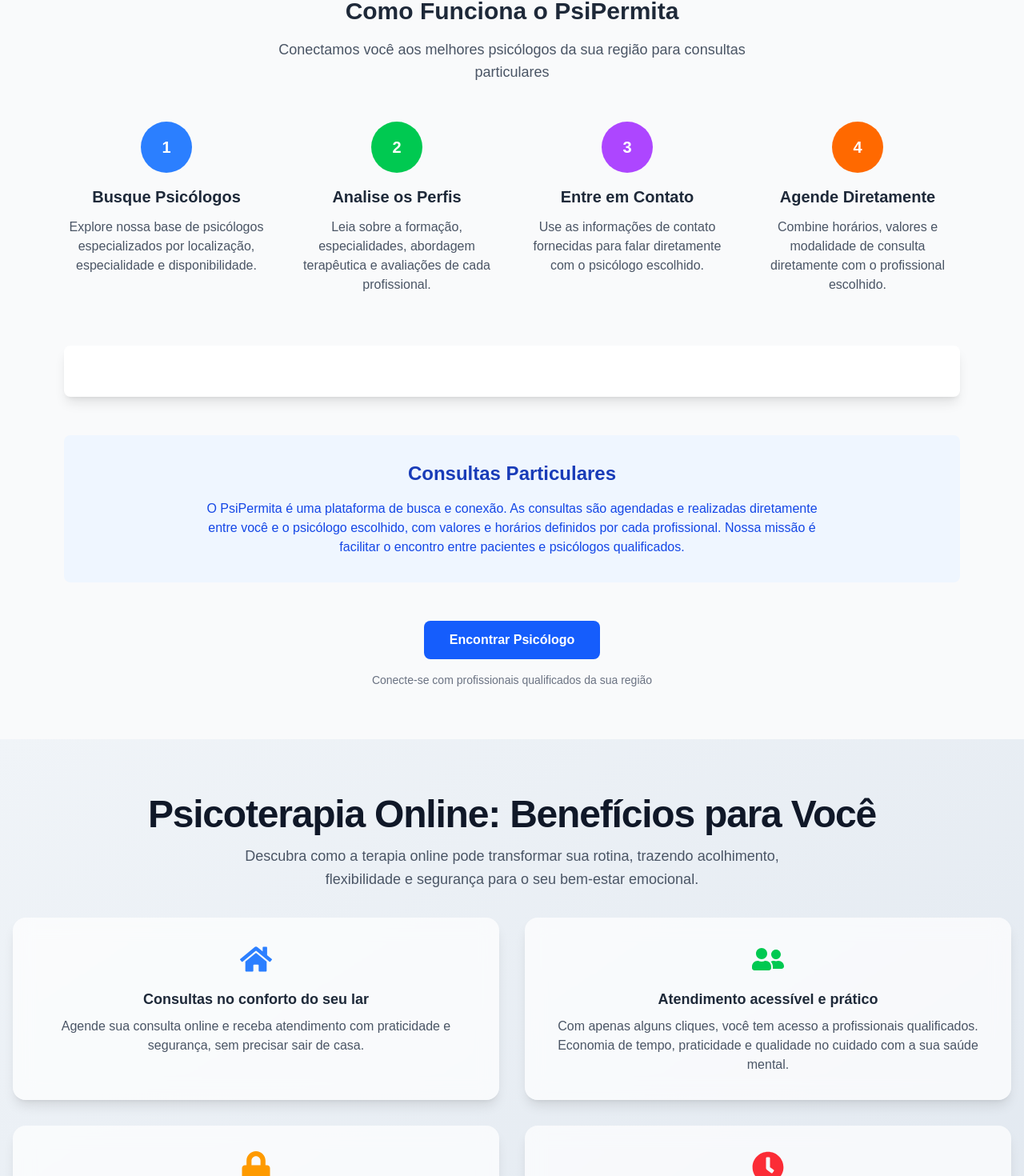
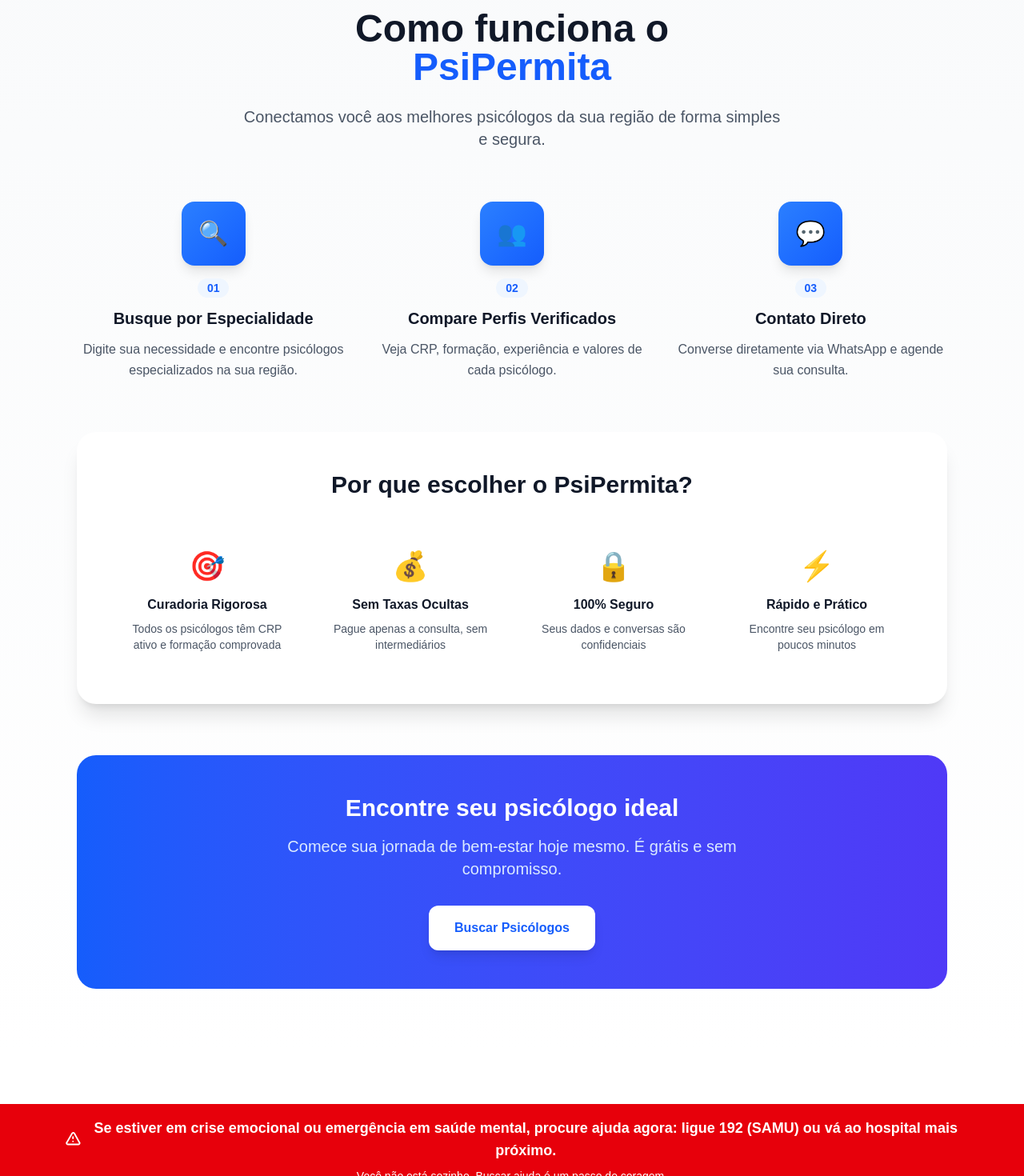
Before and after one commit to Lucasemanuel62/PsiPermita, a Next.js app: page / in a window 1280 px wide. Shown: the part 868-2338 px from the top of the page at 80% size. Built offline with nearby package versions, Linux system fonts and the light colour scheme.

Commit message:
Unificação dos componentes da tela inicial

```diff
--- a/src/app/components/CardSobre.tsx
+++ /dev/null
@@ -1,64 +0,0 @@
-import { FaHome, FaUserFriends, FaLock, FaClock } from "react-icons/fa";
-
-export default function CardSobre() {
-    const cardsData = [
-        {
-            id: 1,
-            title: 'Consultas no conforto do seu lar',
-            description: 'Agende sua consulta online e receba atendimento com praticidade e segurança, sem precisar sair de casa.',
-            icon: <FaHome className="w-10 h-10 text-blue-500" />,
-            color: 'bg-white/70 backdrop-blur-md shadow-lg',
-        },
-        {
-            id: 2,
-            title: 'Atendimento acessível e prático',
-            description: 'Com apenas alguns cliques, você tem acesso a profissionais qualificados. Economia de tempo, praticidade e qualidade no cuidado com a sua saúde mental.',
-            icon: <FaUserFriends className="w-10 h-10 text-green-500" />,
-            color: 'bg-white/70 backdrop-blur-md shadow-lg',
-        },
-        {
-            id: 3,
-            title: 'Privacidade e segurança garantidas',
-            description: 'Suas sessões são realizadas em ambiente seguro e sigiloso, preservando sua confidencialidade.',
-            icon: <FaLock className="w-10 h-10 text-amber-500" />,
-            color: 'bg-white/70 backdrop-blur-md shadow-lg',
-        },
-        {
-            id: 4,
-            title: 'Flexibilidade para sua rotina',
-            description: 'Escolha o melhor horário e local para suas consultas. A psicoterapia online se adapta ao seu dia a dia.',
-            icon: <FaClock className="w-10 h-10 text-red-500" />,
-            color: 'bg-white/70 backdrop-blur-md shadow-lg',
-        },
-    ];
-    return (
-        <section className="w-full min-h-[60vh] py-16 bg-gradient-to-br from-[#f0f4f8] to-[#e0e7ef]">
-            <div className="max-w-7xl mx-auto px-4">
-                <h2 className="text-center text-4xl sm:text-5xl font-extrabold tracking-tight leading-tight text-gray-900 mb-2">
-                    Psicoterapia Online: Benefícios para Você
-                </h2>
-                <p className="mx-auto max-w-2xl pb-8 text-center text-lg text-gray-600 leading-relaxed">
-                    Descubra como a terapia online pode transformar sua rotina, trazendo acolhimento, flexibilidade e segurança para o seu bem-estar emocional.
-                </p>
-                <div className="grid grid-cols-1 sm:grid-cols-2 gap-8">
-                    {cardsData.map((card) => (
-                        <div
-                            key={card.id}
-                            className={`rounded-2xl p-8 flex flex-col items-center text-center ${card.color} transition duration-300 hover:shadow-2xl hover:scale-[1.03]`}
-                            tabIndex={0}
-                        >
-                            <div className="mb-4">{card.icon}</div>
-                            <h3 className="text-lg font-bold text-gray-800 mb-2">{card.title}</h3>
-                            <p className="text-gray-600 text-base">{card.description}</p>
-                        </div>
-                    ))}
-                </div>
-                <div className="mt-12 text-center">
-                    <button aria-label="Agendar consulta" className="inline-flex items-center justify-center bg-blue-600 hover:bg-blue-700 text-white font-semibold py-3 px-7 rounded-xl shadow-md transition-all duration-300 focus-visible:outline-none focus-visible:ring-2 focus-visible:ring-blue-400/60 focus-visible:ring-offset-2 focus-visible:ring-offset-gray-50">
-                        Agendar minha consulta
-                    </button>
-                </div>
-            </div>
-        </section>
-    )
-}
--- a/src/app/components/funcionamento.tsx
+++ b/src/app/components/funcionamento.tsx
@@ -1,97 +1,103 @@
+'use client'
+import { useRouter } from 'next/navigation'
+
+const steps = [
+    {
+        number: "01",
+        icon: "🔍",
+        title: "Busque por Especialidade",
+        description: "Digite sua necessidade e encontre psicólogos especializados na sua região.",
+    },
+    {
+        number: "02",
+        icon: "👥",
+        title: "Compare Perfis Verificados",
+        description: "Veja CRP, formação, experiência e valores de cada psicólogo.",
+    },
+    {
+        number: "03",
+        icon: "💬",
+        title: "Contato Direto",
+        description: "Converse diretamente via WhatsApp e agende sua consulta.",
+    }
+]
+
+const differentials = [
+    { icon: "🎯", title: "Curadoria Rigorosa", text: "Todos os psicólogos têm CRP ativo e formação comprovada" },
+    { icon: "💰", title: "Sem Taxas Ocultas", text: "Pague apenas a consulta, sem intermediários" },
+    { icon: "🔒", title: "100% Seguro", text: "Seus dados e conversas são confidenciais" },
+    { icon: "⚡", title: "Rápido e Prático", text: "Encontre seu psicólogo em poucos minutos" }
+]
+
 export default function Funcionamento() {
+    const router = useRouter()
+
     return (
-        <section className="py-16 bg-gray-50">
-            <div className="max-w-6xl mx-auto px-4">
-                {/* Título da seção */}
-                <div className="text-center mb-12">
-                    <h2 className="text-3xl font-bold text-gray-800 mb-4">
-                        Como Funciona o PsiPermita
+        <section className="py-20 bg-gradient-to-b from-gray-50 to-white">
+            <div className="max-w-6xl mx-auto px-4 sm:px-6 lg:px-8">
+                {/* Header */}
+                <div className="text-center mb-16">
+                    <h2 className="text-4xl lg:text-5xl font-bold text-gray-900 mb-6">
+                        Como funciona o
+                        <span className="text-blue-600 block">PsiPermita</span>
                     </h2>
-                    <p className="text-lg text-gray-600 max-w-2xl mx-auto">
-                        Conectamos você aos melhores psicólogos da sua região para consultas particulares
+                    <p className="text-xl text-gray-600 max-w-2xl mx-auto">
+                        Conectamos você aos melhores psicólogos da sua região de forma simples e segura.
                     </p>
                 </div>
 
-                {/* Passo a passo */}
-                <div className="grid md:grid-cols-2 lg:grid-cols-4 gap-8">
-                    {/* Passo 1 */}
-                    <div className="text-center">
-                        <div className="w-16 h-16 bg-blue-500 rounded-full flex items-center justify-center mx-auto mb-4">
-                            <span className="text-white text-xl font-bold">1</span>
+                {/* Steps */}
+                <div className="grid sm:grid-cols-3 gap-8 mb-16">
+                    {steps.map((step, index) => (
+                        <div key={index} className="text-center">
+                            <div className="w-20 h-20 bg-gradient-to-br from-blue-500 to-blue-600 rounded-2xl flex items-center justify-center mx-auto mb-4 shadow-lg">
+                                <span className="text-3xl">{step.icon}</span>
+                            </div>
+                            <div className="mb-3">
+                                <span className="text-sm font-bold text-blue-600 bg-blue-50 px-3 py-1 rounded-full">
+                                    {step.number}
+                                </span>
+                            </div>
+                            <h3 className="text-xl font-bold text-gray-900 mb-3">
+                                {step.title}
+                            </h3>
+                            <p className="text-gray-600 leading-relaxed">
+                                {step.description}
+                            </p>
                         </div>
-                        <h3 className="text-xl font-semibold text-gray-800 mb-3">
-                            Busque Psicólogos
-                        </h3>
-                        <p className="text-gray-600">
-                            Explore nossa base de psicólogos especializados por localização, especialidade e disponibilidade.
-                        </p>
-                    </div>
+                    ))}
+                </div>
 
-                    {/* Passo 2 */}
-                    <div className="text-center">
-                        <div className="w-16 h-16 bg-green-500 rounded-full flex items-center justify-center mx-auto mb-4">
-                            <span className="text-white text-xl font-bold">2</span>
-                        </div>
-                        <h3 className="text-xl font-semibold text-gray-800 mb-3">
-                            Analise os Perfis
-                        </h3>
-                        <p className="text-gray-600">
-                            Leia sobre a formação, especialidades, abordagem terapêutica e avaliações de cada profissional.
-                        </p>
-                    </div>
-
-                    {/* Passo 3 */}
-                    <div className="text-center">
-                        <div className="w-16 h-16 bg-purple-500 rounded-full flex items-center justify-center mx-auto mb-4">
-                            <span className="text-white text-xl font-bold">3</span>
-                        </div>
-                        <h3 className="text-xl font-semibold text-gray-800 mb-3">
-                            Entre em Contato
-                        </h3>
-                        <p className="text-gray-600">
-                            Use as informações de contato fornecidas para falar diretamente com o psicólogo escolhido.
-                        </p>
-                    </div>
-
-                    {/* Passo 4 */}
-                    <div className="text-center">
-                        <div className="w-16 h-16 bg-orange-500 rounded-full flex items-center justify-center mx-auto mb-4">
-                            <span className="text-white text-xl font-bold">4</span>
-                        </div>
-                        <h3 className="text-xl font-semibold text-gray-800 mb-3">
-                            Agende Diretamente
-                        </h3>
-                        <p className="text-gray-600">
-                            Combine horários, valores e modalidade de consulta diretamente com o profissional escolhido.
-                        </p>
+                {/* Differentials */}
+                <div className="bg-white rounded-3xl shadow-xl p-8 lg:p-12 mb-16">
+                    <h3 className="text-3xl font-bold text-center text-gray-900 mb-12">
+                        Por que escolher o PsiPermita?
+                    </h3>
+                    <div className="grid sm:grid-cols-2 lg:grid-cols-4 gap-6">
+                        {differentials.map((item, index) => (
+                            <div key={index} className="text-center p-4">
+                                <div className="text-4xl mb-4">{item.icon}</div>
+                                <h4 className="font-bold text-gray-900 mb-2">{item.title}</h4>
+                                <p className="text-gray-600 text-sm">{item.text}</p>
+                            </div>
+                        ))}
                     </div>
                 </div>
 
-                {/* imagem aqui */}
-                <div className="mt-16 bg-white rounded-lg shadow-lg p-8">
-
-                </div>
-
-                {/* Informações sobre consultas particulares */}
-                <div className="mt-12 bg-blue-50 rounded-lg p-8 text-center">
-                    <h3 className="text-2xl font-semibold text-blue-800 mb-4">
-                        Consultas Particulares
+                {/* CTA Section */}
+                <div className="text-center bg-gradient-to-r from-blue-600 to-indigo-600 rounded-3xl p-12 text-white">
+                    <h3 className="text-3xl font-bold mb-4">
+                        Encontre seu psicólogo ideal
                     </h3>
-                    <p className="text-blue-700 max-w-3xl mx-auto">
-                        O PsiPermita é uma plataforma de busca e conexão. As consultas são agendadas e realizadas
-                        diretamente entre você e o psicólogo escolhido, com valores e horários definidos por cada profissional.
-                        Nossa missão é facilitar o encontro entre pacientes e psicólogos qualificados.
+                    <p className="text-xl text-blue-100 mb-8 max-w-2xl mx-auto">
+                        Comece sua jornada de bem-estar hoje mesmo. É grátis e sem compromisso.
                     </p>
-                </div>
-
-                {/* Call to action */}
-                <div className="text-center mt-12">
-                    <button className="bg-blue-600 hover:bg-blue-700 text-white font-semibold py-3 px-8 rounded-lg transition duration-300 transform hover:scale-105">
-                        Encontrar Psicólogo
+                    <button
+                        onClick={() => router.push('/agendamento')}
+                        className="bg-white text-blue-600 font-bold py-4 px-8 rounded-xl hover:bg-gray-50 transition-all duration-300 transform hover:scale-105 shadow-lg"
+                    >
+                        Buscar Psicólogos
                     </button>
-                    <p className="text-gray-500 mt-4 text-sm">
-                        Conecte-se com profissionais qualificados da sua região
-                    </p>
                 </div>
             </div>
         </section>
--- a/src/app/page.tsx
+++ b/src/app/page.tsx
@@ -1,6 +1,5 @@
 import NavBar from "./components/NavBar"
 import TelaInicio from "./components/Inicio"
-import CardSobre from "./components/CardSobre"
 import Funcionamento from "./components/funcionamento"
 import Footer from "./components/Footer"
 
@@ -11,7 +10,6 @@
       <main className="flex-1">
         <TelaInicio />
         <Funcionamento />
-        <CardSobre />
       </main>
       <Footer />
     </div>
```
